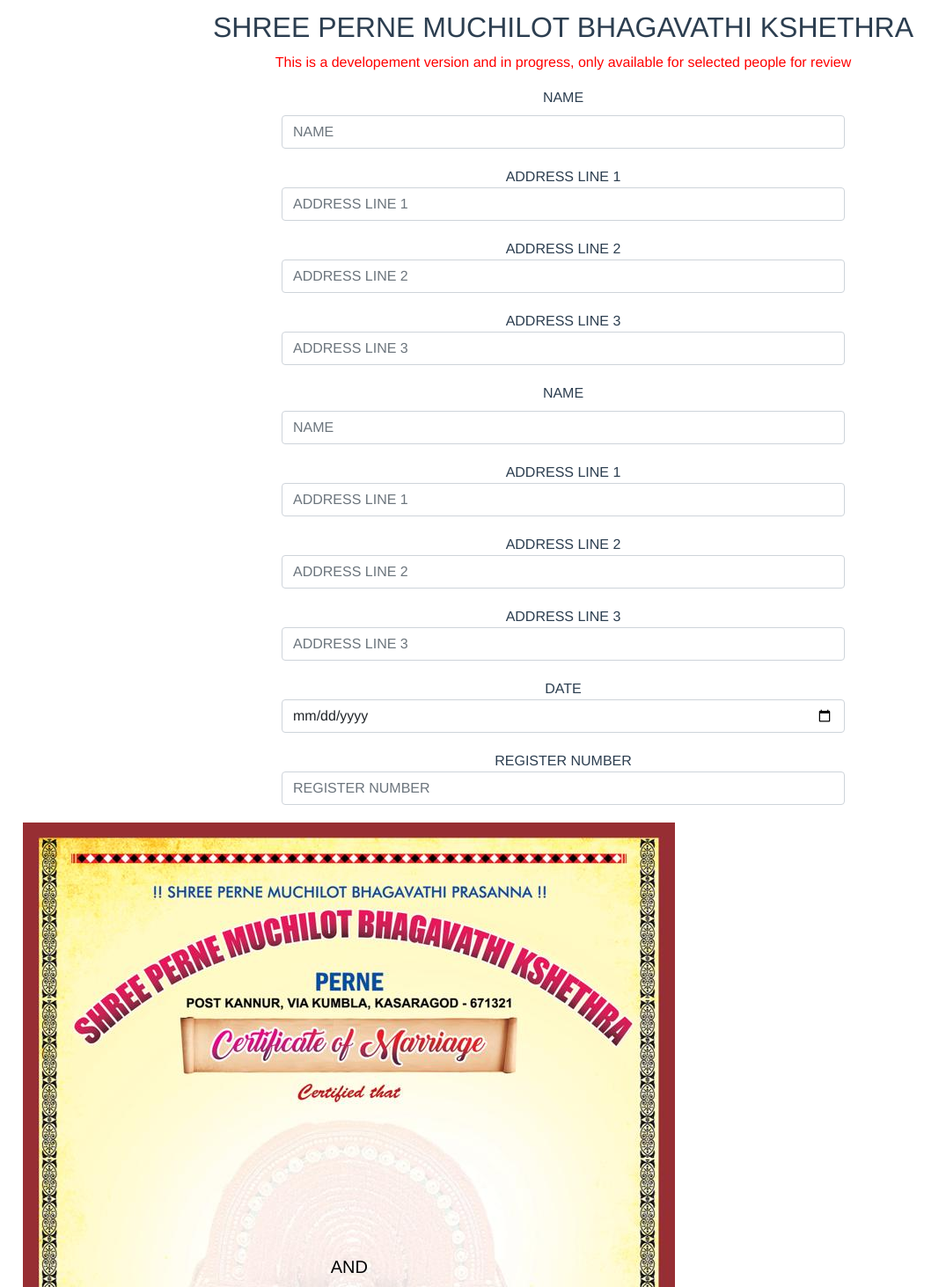
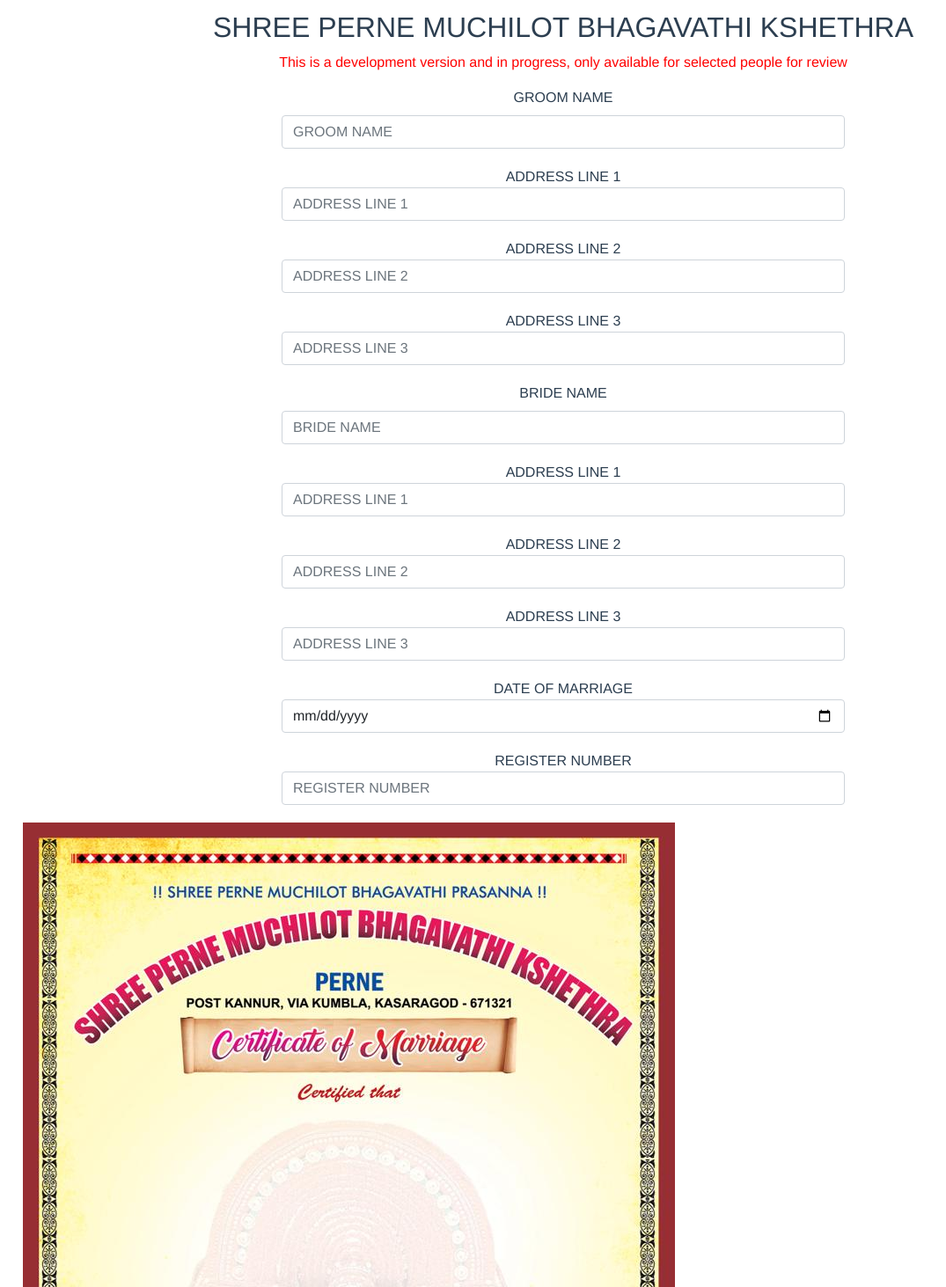
Before and after one commit to RakshithNM/marriagecertificate, a Vue app: page / in a window 1280 px wide. Shown: the part 87-1550 px from the top of the page at 88% size, without its empty margins (0-1075 px from the left). Built offline with nearby package versions, Linux system fonts and the light colour scheme.

Commit message:
Some quality of life improvements

```diff
--- a/src/App.vue
+++ b/src/App.vue
@@ -1,23 +1,24 @@
 <template>
   <div id="app">
     <Header class="no-print" title="MARRIAGE CERTIFICATE" subText="SHREE PERNE MUCHILOT BHAGAVATHI KSHETHRA"/>
-    <p class="no-print" style="color: red">This is a developement version and in progress, only available for selected people for review</p>
     <Form
       class="no-print"
+      type="groom"
       @name-change="updateNameGroom($event, 'groomName')"
       @address1-change="updateAddress1Groom($event, 'groomAddress1')"
       @address2-change="updateAddress2Groom($event, 'groomAddress2')"
       @address3-change="updateAddress3Groom($event, 'groomAddress3')" />
     <Form
       class="no-print"
+      type="bride"
       @name-change="updateNameBride($event, 'brideName')"
       @address1-change="updateAddress1Bride($event, 'brideAddress1')"
       @address2-change="updateAddress2Bride($event, 'brideAddress2')"
       @address3-change="updateAddress3Bride($event, 'brideAddress3')" />
 
     <form class="no-print center">
-      <div class="col-md-6 col-sm-12 col-xs-12">
-        <label for="date">DATE</label>
+      <div class="col-md-6 col-sm-12 col-xs-12 form-group">
+        <label for="date">DATE OF MARRIAGE</label>
         <input
           class="form-control"
           id="date" name="date" type="date"
@@ -39,7 +40,7 @@
           <h3>{{ address2Groom }}</h3>
           <h3>{{ address3Groom }}</h3>
         </div>
-        <h3 class="and">AND</h3>
+        <h3 class="and" v-show="nameGroom && nameBride">AND</h3>
         <div>
           <h1><strong>{{ nameBride }}</strong></h1>
           <h3>{{ address1Bride }}</h3>
--- a/src/components/Form.vue
+++ b/src/components/Form.vue
@@ -1,9 +1,9 @@
 <template>
   <form>
-    <div class="col-md-6 col-sm-12 col-xs-12">
-      <label for="name" class="form-label">NAME</label>
+    <div class="col-md-6 col-sm-12 col-xs-12 form-group">
+      <label for="name" class="form-label">{{ type === 'groom' ? 'GROOM NAME' : 'BRIDE NAME' }}</label>
       <input
-        class="form-control" placeholder="NAME"
+        class="form-control" :placeholder="type === 'groom' ? 'GROOM NAME' : 'BRIDE NAME'"
         id="name" name="name" type="text"
         v-model="name" @input="$emit('name-change', $event.target.value)" />
 
@@ -31,6 +31,9 @@
 <script>
 export default {
   name: 'Form',
+  props: {
+    type: String
+  },
   data() {
     return {
       name: "",
--- a/src/components/Header.vue
+++ b/src/components/Header.vue
@@ -2,6 +2,7 @@
   <div class="hello">
     <h1>{{ title }}</h1>
     <h2>{{ subText }}</h2>
+    <p class="no-print" style="color: red">This is a development version and in progress, only available for selected people for review</p>
   </div>
 </template>
 
```
